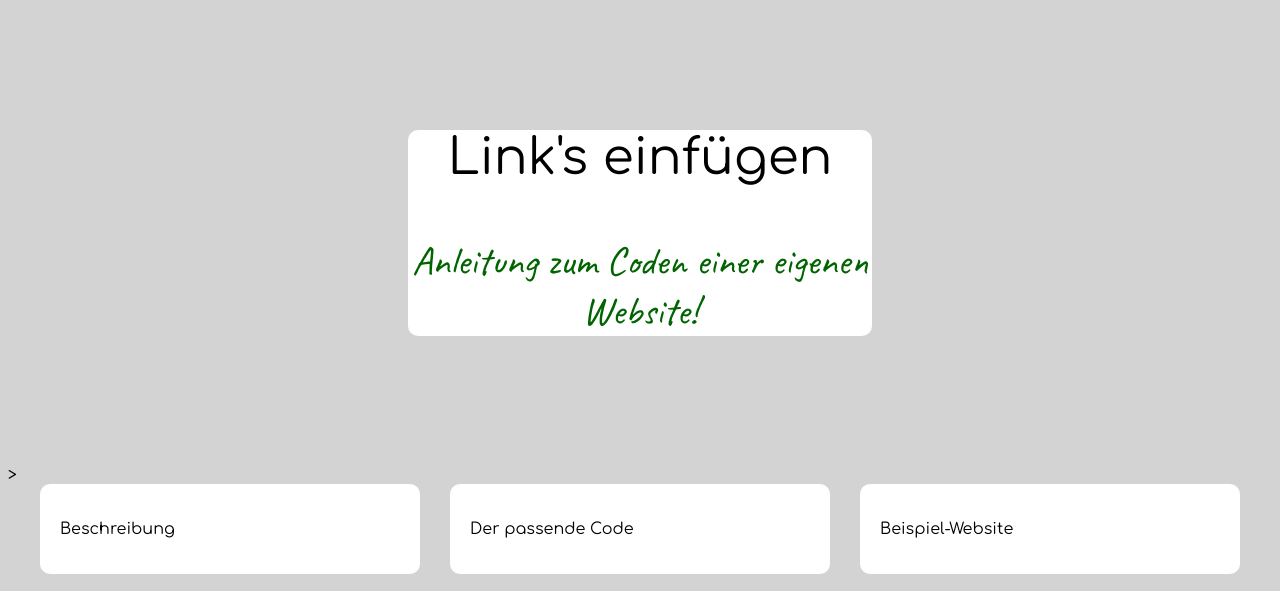
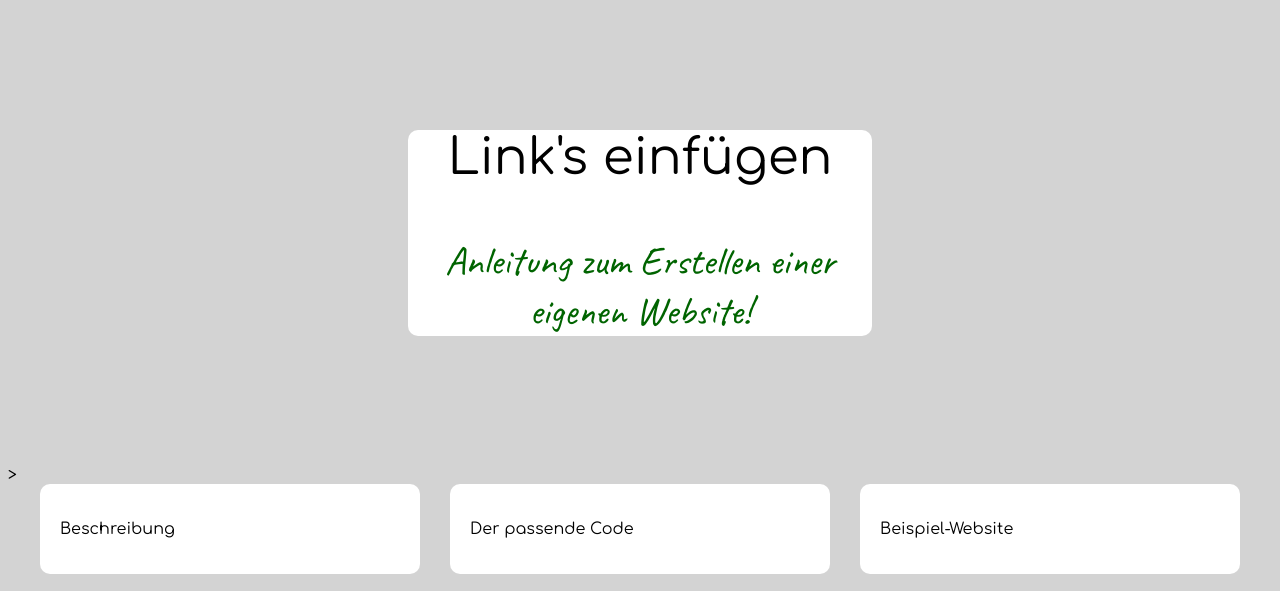
Before and after one commit to hznnes0207/how2code, a plain HTML site: page Link.Befehl.html in a window 1280 px wide. Shown: the top 591 px of the page. Drawn offline with Linux system fonts and the light colour scheme.

Commit message:
Update Link.Befehl.html

```diff
--- a/Link.Befehl.html
+++ b/Link.Befehl.html
@@ -230,7 +230,7 @@
 
 <header>
 <p>Link's einfügen</p>
-<p class="überschrift">Anleitung zum Coden einer eigenen Website!</p>
+<p class="überschrift">Anleitung zum Erstellen einer eigenen Website!</p>
 </header>
 
 <body onmousemove="openNav(event)" onmouseout="closeNav()"></body>>
```
